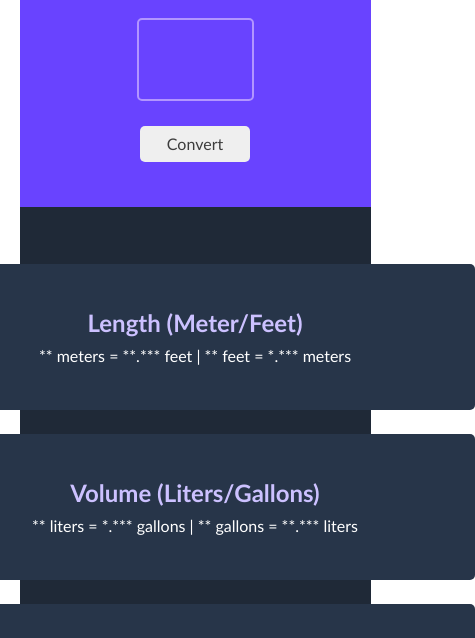
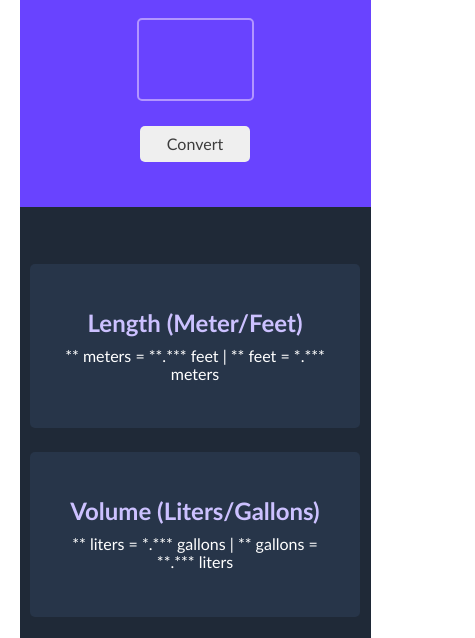
Before and after one commit to AlenaTih/Unit-converter, a plain HTML site: page index.html in a window 390 px wide. Shown: the part 191-829 px from the top of the page, 475 px wide, since content can reach past the window. Drawn offline with nearby package versions, Linux system fonts and the light colour scheme.

Commit message:
Added updated files

```diff
--- a/index.css
+++ b/index.css
@@ -13,6 +13,9 @@ body {
 /* Media queries to make the design responsive */
 @media (max-width: 600px) {
     #container {
+        max-width: 90%;
+    }
+    .measure-box {
         max-width: 90%;
     }
 }
```
